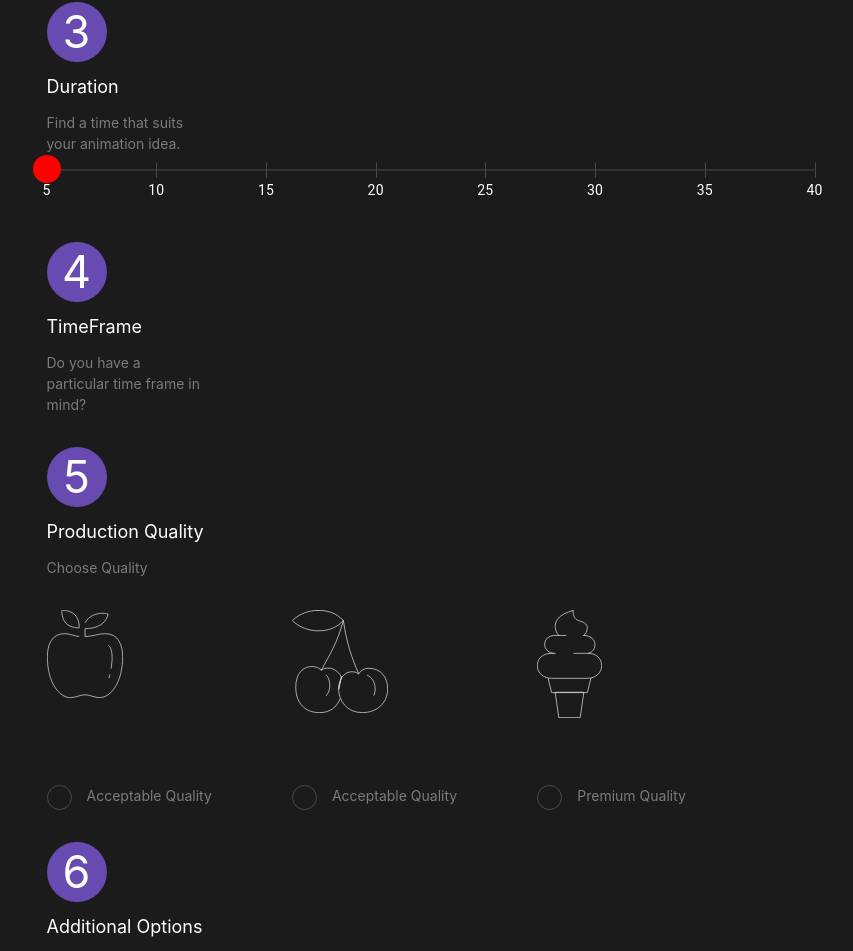
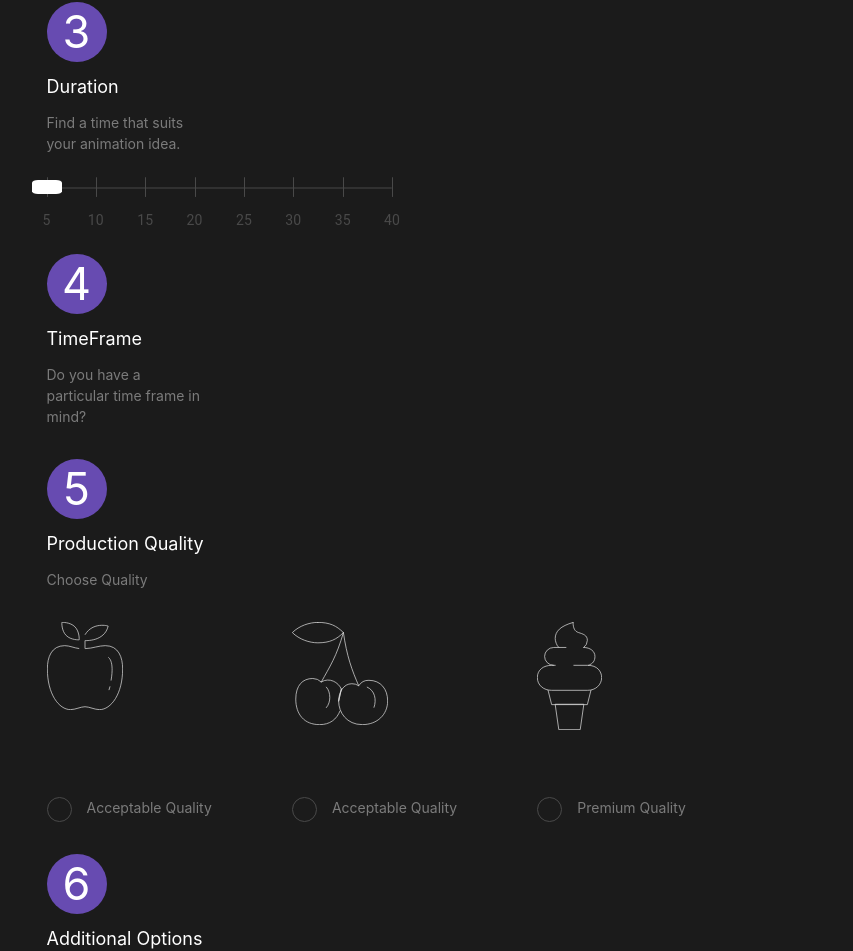
Before and after one commit to popovycholeg/dops.digital, a Next.js app: page / in a window 1280 px wide. Shown: the part 1496-2447 px from the top of the page, without its empty margins (419-1272 px from the left). Built offline with nearby package versions, Linux system fonts and the light colour scheme.

Commit message:
Move style to external file

```diff
--- a/components/StepRange/StepRange.jsx
+++ b/components/StepRange/StepRange.jsx
@@ -3,59 +3,9 @@ import PropTypes from "prop-types";
 import Slider from "@material-ui/core/Slider";
 import { withStyles, makeStyles } from "@material-ui/core/styles";
 
-import styles from "./styles.module.css";
+import { styles } from './styles';
 
-const CustomSlider = withStyles({
-  root: {
-    color: "red",
-    height: 2,
-    padding: "15px 0",
-  },
-  thumb: {
-    height: 28,
-    width: 28,
-    backgroundColor: "red",
-    marginTop: -14,
-    marginLeft: -14,
-    "&:focus, &:hover, &$active": {
-      boxShadow:
-        "0 3px 1px rgba(0,0,0,0.1),0 4px 8px rgba(0,0,0,0.3),0 0 0 1px rgba(0,0,0,0.02)",
-      "@media (hover: none)": {
-        boxShadow: "0 3px 1px rgba(0,0,0,0.1),0 4px 8px rgba(0,0,0,0.13),0 0 0 1px rgba(0,0,0,0.02)",
-      },
-    },
-  },
-  active: {},
-  valueLabel: {
-    left: "calc(-50% + 12px)",
-    top: -22,
-    "& *": {
-      background: "transparent",
-      color: "#fff",
-    },
-  },
-  track: {
-    height: 0,
-  },
-  rail: {
-    height: 2,
-    opacity: 0.5,
-    backgroundColor: "#494949",
-  },
-  mark: {
-    backgroundColor: "#494949",
-    height: 16,
-    width: 1,
-    marginTop: -7,
-  },
-  markActive: {
-    opacity: 1,
-    backgroundColor: "#494949",
-  },
-  markLabel: {
-    color: "#fff"
-  }
-})(Slider);
+const CustomSlider = withStyles(styles)(Slider);
 
 const StepRange = () => {
   const marks = [
@@ -93,7 +43,6 @@ const StepRange = () => {
     },
   ];
   return (
-    <div className={styles.container}>
       <CustomSlider
         aria-label='slider'
         defaultValue={0}
@@ -103,7 +52,6 @@ const StepRange = () => {
         min={5}
         max={40}
       />
-    </div>
   );
 };
 
--- /dev/null
+++ b/components/StepRange/styles.js
@@ -0,0 +1,55 @@
+export const styles = (theme) => ({
+  root: {
+    color: "red",
+    height: 2,
+    width: "45%",
+    marginTop: "20px",
+  },
+  thumb: {
+    height: 14,
+    width: 30,
+    backgroundColor: "#fff",
+    borderRadius: "20%",
+    marginTop: -7,
+    marginLeft: -15,
+    "&:focus, &:hover, &$active": {
+      boxShadow:
+        "0 3px 1px rgba(0,0,0,0.1),0 4px 8px rgba(0,0,0,0.3),0 0 0 1px rgba(0,0,0,0.02)",
+      "@media (hover: none)": {
+        boxShadow:
+          "0 3px 1px rgba(0,0,0,0.1),0 4px 8px rgba(0,0,0,0.13),0 0 0 1px rgba(0,0,0,0.02)",
+      },
+    },
+  },
+  active: {},
+  valueLabel: {
+    left: "calc(-50% + 12px)",
+    top: -22,
+    "& *": {
+      background: "transparent",
+      color: "#494949",
+    },
+  },
+  track: {
+    height: 0,
+  },
+  rail: {
+    height: 2,
+    opacity: 0.5,
+    backgroundColor: "#494949",
+  },
+  mark: {
+    backgroundColor: "#494949",
+    height: 20,
+    width: 1,
+    marginTop: -10,
+  },
+  markActive: {
+    opacity: 1,
+    backgroundColor: "#494949",
+  },
+  markLabel: {
+    marginTop: 10,
+    color: "#494949",
+  },
+});
```
